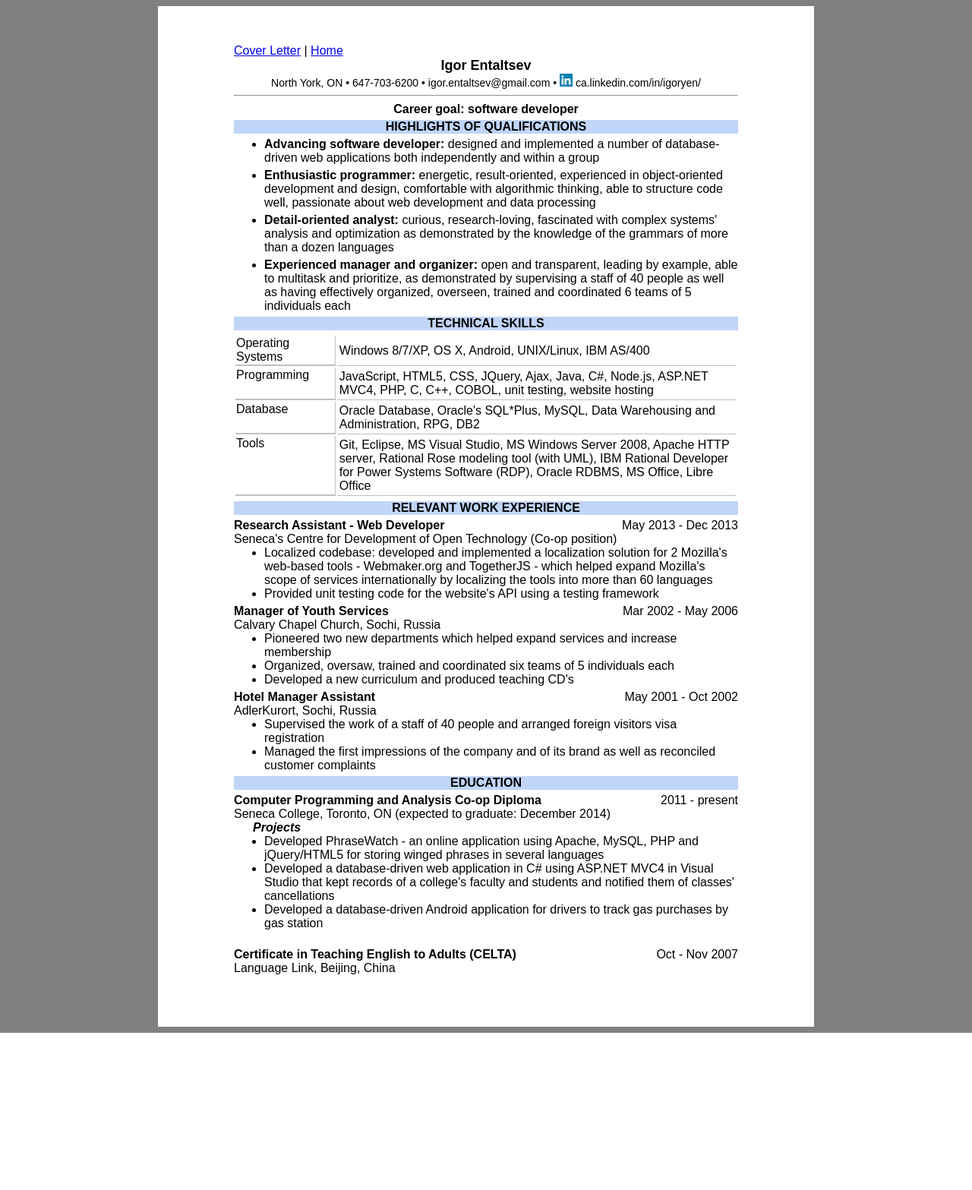
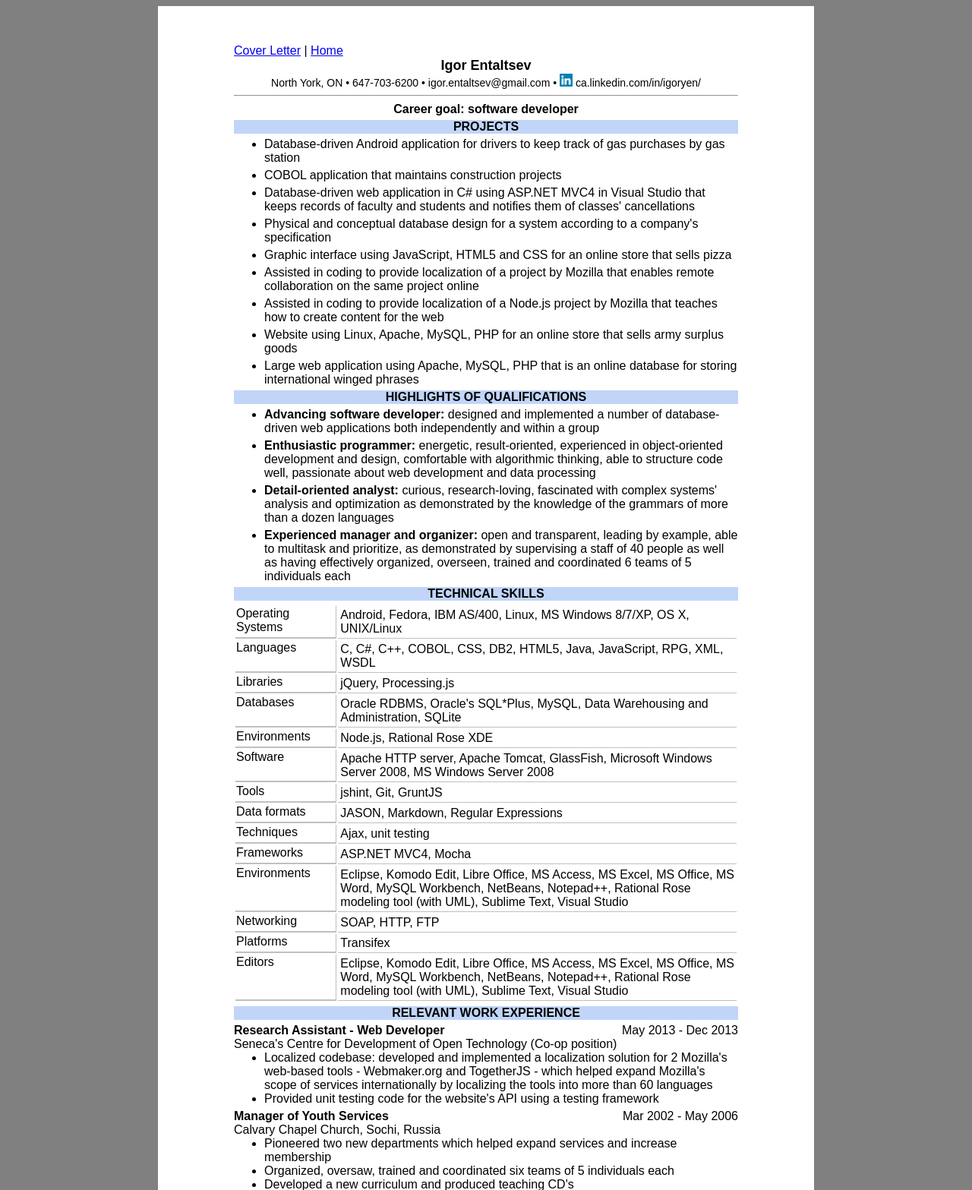
Before and after one commit to igoryen/feijoa, a PHP site: page /resume/index.php in a window 1280 px wide. Shown: the top 1567 px of the page at 76% size. Before the commit the page ends 1360 px from the top, so only its background shows below. Run offline with PHP 8.4, Linux system fonts and the light colour scheme; data that the repository does not hold is empty.

Commit message:
oct23 - blah

```diff
--- a/resume/index.php
+++ b/resume/index.php
@@ -17,6 +17,7 @@ include("../string_lib/resume_stringlib.php");
       <hr>
 <?php
         include ("./lines/objective.inc");
+        include ("./projects/projects.inc");
         include ("./qualifications/highlights.inc");
         include ("./technical_skills/tech_skills.inc");
         include ("./work_experience/work_experience.inc");
--- /dev/null
+++ b/resume/projects/projects.inc
@@ -0,0 +1,18 @@
+<div class="bar">PROJECTS</div>
+<div class="highlights">
+  <ul>
+
+<?php
+    android_subaru();
+    cobol_seneca_construction();
+    cs_class_cancellations();
+    db_drugstore();
+    JS_mamapizza();
+    JS_togetherjs();
+    JS_webmaker();
+    php_surplus();
+    php_tarboz();
+
+?>
+  </ul>
+</div>
--- a/resume/technical_skills/tech_skills.inc
+++ b/resume/technical_skills/tech_skills.inc
@@ -32,18 +32,69 @@
           </tr>
 
           <tr>
-            <td class="tr_title">Programming</td>
-            <td class="tr_value"><?php print print_array($ar_prog); ?></td>
-          </div>
+            <td class="tr_title">Languages</td>
+            <td class="tr_value"><?php print print_array($ar_langs); ?></td>
+          </tr>
 
           <tr>
-            <td class="tr_title">Database</td>
+            <td class="tr_title">Libraries</td>
+            <td class="tr_value"><?php print print_array($ar_libraries); ?></td>
+          </tr>
+
+          <tr>
+            <td class="tr_title">Databases</td>
             <td class="tr_value"><?php print print_array($ar_db); ?></td>
-          </div>
+          </tr>
+
+          <tr>
+            <td class="tr_title">Environments</td>
+            <td class="tr_value"><?php print print_array($ar_environments); ?></td>
+          </tr>
+
+
+          <tr>
+            <td class="tr_title">Software</td>
+            <td class="tr_value"><?php print print_array($ar_soft); ?></td>
+          </tr>
 
           <tr>
             <td class="tr_title">Tools</td>
             <td class="tr_value"><?php print print_array($ar_tools); ?></td>
-          </div>
+          </tr>
+
+          <tr>
+            <td class="tr_title">Data formats</td>
+            <td class="tr_value"><?php print print_array($ar_data); ?></td>
+          </tr>
+
+          <tr>
+            <td class="tr_title">Techniques</td>
+            <td class="tr_value"><?php print print_array($ar_techniques); ?></td>
+          </tr>
+
+          <tr>
+            <td class="tr_title">Frameworks</td>
+            <td class="tr_value"><?php print print_array($ar_frameworks); ?></td>
+          </tr>
+
+          <tr>
+            <td class="tr_title">Environments</td>
+            <td class="tr_value"><?php print print_array($ar_text_editors_ide); ?></td>
+          </tr>
+
+          <tr>
+            <td class="tr_title">Networking</td>
+            <td class="tr_value"><?php print print_array($ar_networking); ?></td>
+          </tr>
+
+          <tr>
+            <td class="tr_title">Platforms</td>
+            <td class="tr_value"><?php print print_array($ar_platforms); ?></td>
+          </tr>
+
+          <tr>
+            <td class="tr_title">Editors</td>
+            <td class="tr_value"><?php print print_array($ar_text_editors_ide); ?></td>
+          </tr>
 
       </table>
--- a/string_lib/resume_stringlib.php
+++ b/string_lib/resume_stringlib.php
@@ -51,7 +51,53 @@
     // $x = "OBJECTIVE: Web Developer/Software Engineer";
     print $x;
   }
+//==========================================================================
+// PROJECTS
+//==========================================================================
+  function android_subaru(){
+    $x = "Database-driven Android application for drivers to keep track of gas purchases by gas station";
+    print "<li>" . $x. "</li>";
+  }
 
+  function cs_class_cancellations(){
+    $x = "Database-driven web application in C# using ASP.NET MVC4 in Visual Studio that keeps records of faculty and students and notifies them of classes' cancellations";
+    print "<li>" . $x. "</li>";
+  }
+
+  function db_drugstore(){
+    $x = "Physical and conceptual database design for a system according to a company's specification";
+    print "<li>" . $x. "</li>";
+  }
+
+  function cobol_seneca_construction(){
+    $x = "COBOL application that maintains construction projects";
+    print "<li>" . $x. "</li>";
+  }
+
+  function JS_mamapizza(){
+    $x = "Graphic interface using JavaScript, HTML5 and CSS for an online store that sells pizza";
+    print "<li>" . $x. "</li>";
+  }
+
+  function JS_togetherjs(){
+    $x = "Assisted in coding to provide localization of a project by Mozilla that enables remote collaboration on the same project online";
+    print "<li>" . $x. "</li>";
+  }
+
+  function JS_webmaker(){
+    $x = "Assisted in coding to provide localization of a Node.js project by Mozilla that teaches how to create content for the web";
+    print "<li>" . $x. "</li>";
+  }
+
+  function php_surplus(){
+    $x = "Website using Linux, Apache, MySQL, PHP for an online store that sells army surplus goods";
+    print "<li>" . $x. "</li>";
+  }
+
+  function php_tarboz(){
+    $x = "Large web application using Apache, MySQL, PHP that is an online database for storing international winged phrases";
+    print "<li>" . $x. "</li>";
+  }
 //==========================================================================
 // HIGHLIGHTED SKILLS
 //==========================================================================
@@ -399,61 +445,104 @@
     return implode(", ", $array);
   }
 
-  $ar_OS = array(
-    "Windows 8/7/XP",
-    "OS X",
-    "Android",
-    "UNIX/Linux",
-    "IBM AS/400"
-    );
+  $ar_data = array(
+    "JASON",
+    "Markdown",
+    "Regular Expressions"
+  );
 
-  $ar_prog = array(
-    "JavaScript",
-    "HTML5",
-    "CSS",
-    "JQuery",
-    "Ajax",
-    "Java",
+  $ar_db = array(
+    "Oracle RDBMS",
+    "Oracle's SQL*Plus",
+    "MySQL",
+    "Data Warehousing and Administration",
+    "SQLite"
+  );
+
+  $ar_environments = array(
+    "Node.js",
+    "Rational Rose XDE"
+  );
+
+  $ar_frameworks = array(
+    "ASP.NET MVC4",
+    "Mocha"
+  );
+
+  $ar_langs = array(
+    "C",
     "C#",
-    "Node.js",
-    "ASP.NET MVC4",
-    "PHP",
-    "C",
     "C++",
     "COBOL",
-    "unit testing",
-    "website hosting"
-    );
+    "CSS",
+    "DB2",
+    "HTML5",
+    "Java",
+    "JavaScript",
+    "RPG",
+    "XML",
+    "WSDL"
+  );
 
-  $ar_db = array(
-    "Oracle Database",
-    "Oracle's SQL*Plus",
-    //"SQL",
-    "MySQL",
-    "Data Warehousing and Administration",
-    "RPG",
-    "DB2",
-    );
+  $ar_libraries = array(
+    "jQuery",
+    "Processing.js"
+  );
+
+  $ar_OS = array(
+    "Android",
+    "Fedora",
+    "IBM AS/400",
+    "Linux",
+    "MS Windows 8/7/XP",
+    "OS X",
+    "UNIX/Linux",
+  );
+
+  $ar_platforms = array(
+    "Transifex"
+  );
+
+  $ar_soft = array(
+    "Apache HTTP server",
+    "Apache Tomcat",
+    "GlassFish",
+    "Microsoft Windows Server 2008",
+    "MS Windows Server 2008"
+  );
+
+  $ar_techniques = array(
+    "Ajax",
+    "unit testing"
+  );
 
   $ar_tools = array(
+    "jshint",
     "Git",
+    "GruntJS",
+  );
+
+  $ar_text_editors_ide = array(
     "Eclipse",
-    // "NetBeans",
-    // "Microsoft Visual Studio",
-    "MS Visual Studio",
-    // "Microsoft Windows Server 2008",
-    "MS Windows Server 2008",
-    "Apache HTTP server",
-    // "Apache Tomcat",
-    // "GlassFish",
-    // "Transifex",
+    "Komodo Edit",
+    "Libre Office",
+    "MS Access",
+    "MS Excel",
+    "MS Office",
+    "MS Word",
+    "MySQL Workbench",
+    "NetBeans",
+    "Notepad++",
     "Rational Rose modeling tool (with UML)",
-    "IBM Rational Developer for Power Systems Software (RDP)",
-    "Oracle RDBMS",
-    "MS Office",
-    "Libre Office"
-    );
+    "Sublime Text",
+    "Visual Studio"
+  );
 
+  $ar_networking = array(
+    "SOAP",
+    "HTTP",
+    "FTP"
+  );
 //==========================================================================
 // EDUCATION
 //==========================================================================
```
